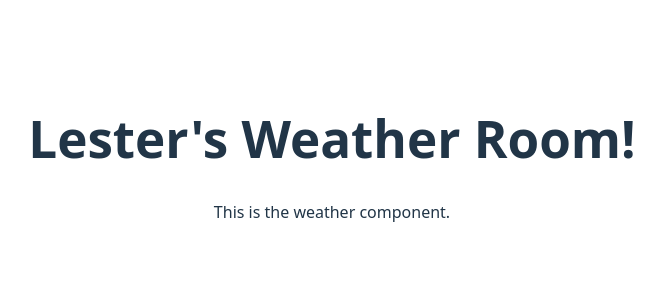
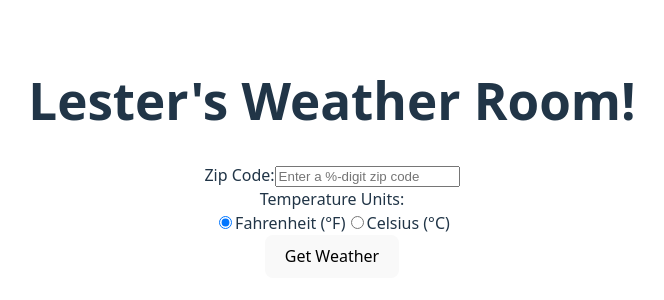
Before and after one commit to ddoherty145/weather-app, a React (Vite) app: page / in a window 1280 px wide. Shown: the part 242-542 px from the top of the page, without its empty margins (308-972 px from the left). Built offline with nearby package versions, Linux system fonts and the light colour scheme.

Commit message:
input form

```diff
--- a/src/components/Weather.jsx
+++ b/src/components/Weather.jsx
@@ -1,10 +1,65 @@
 import React from 'react';
+import { useState } from 'react';
 
 function Weather() {
+    const [zipCode, setZipCode] = useState('');
+    const [units, setUnits] = useState('imperial');
+
+    const handleSubmit = (e) => {
+        e.preventDefault();
+        // Add API call logic later
+        console.log(`Fetching weather for ${zipCode} in ${units} units`);
+    };
+
     return (
-        <div>
+        <div className="weather-container">
             <h1>Lester's Weather Room!</h1>
-            <p>This is the weather component.</p>
+
+            <form onSubmit={handleSubmit}>
+                <div className="form-group">
+                    <label htmlFor="zipCode">Zip Code:</label>
+                    <input
+                        type="text"
+                        id="zipCode"
+                        name="zipCode"
+                        placeholder="Enter a %-digit zip code"
+                        pattern="[0-9]{5}"
+                        value={zipCode}
+                        onChange={(e) => setZipCode(e.target.value)}
+                        required
+                    />
+                </div>
+
+                <div className="form-group">
+                    <label>Temperature Units:</label>
+                    <div className="radio-group">
+                        <label>
+                            <input
+                                type="radio"
+                                name="units"
+                                value="imperial"
+                                checked={units === 'imperial'}
+                                onChange={(e) => setUnits(e.target.value)}
+                            />
+                            Fahrenheit (°F)
+                        </label>
+                        <label>
+                            <input
+                                type="radio"
+                                name="units"
+                                value="metric"
+                                checked={units === 'metric'}
+                                onChange={(e) => setUnits(e.target.value)}
+                            />
+                            Celsius (°C)
+                        </label>
+                </div>
+              </div>
+
+              <button type="submit">Get Weather</button>
+            </form>
+
+            {zipCode && <p>Current Zip Code: {zipCode}</p>}
         </div>
     );
 }
```
